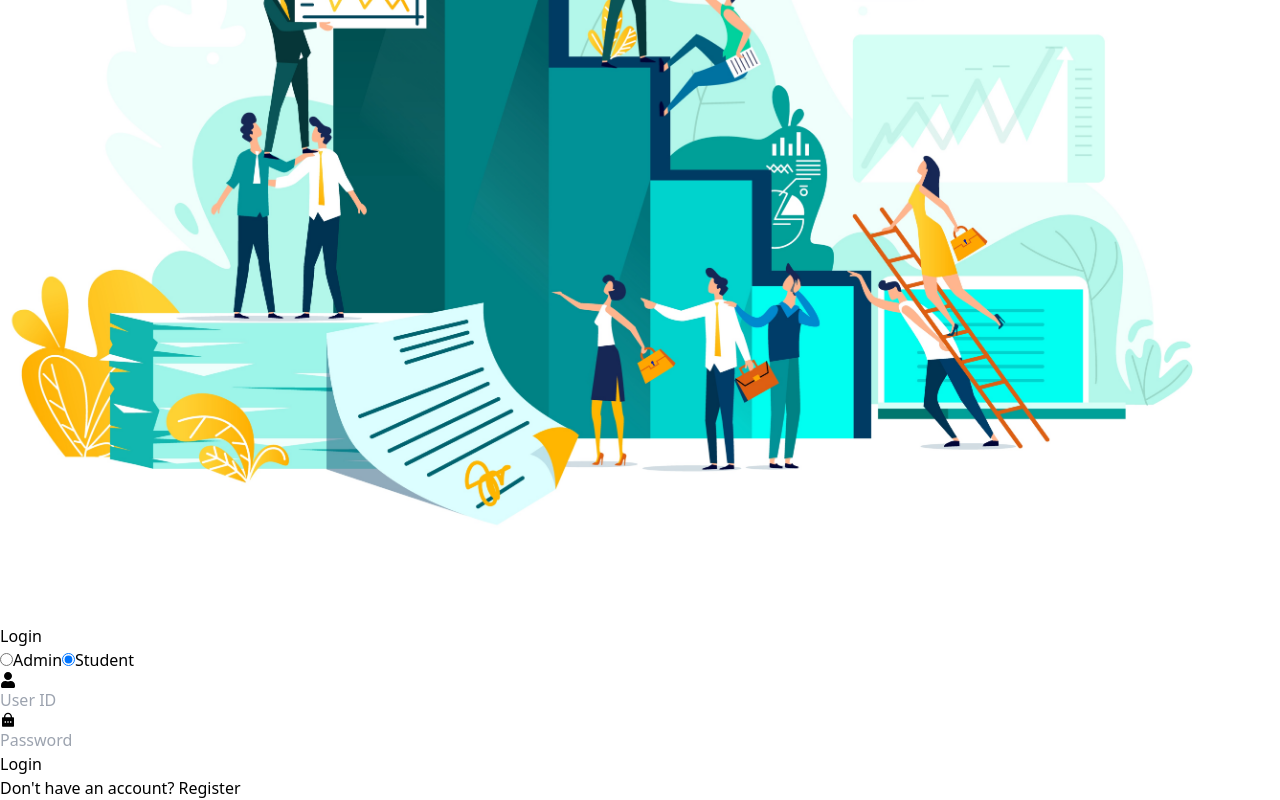
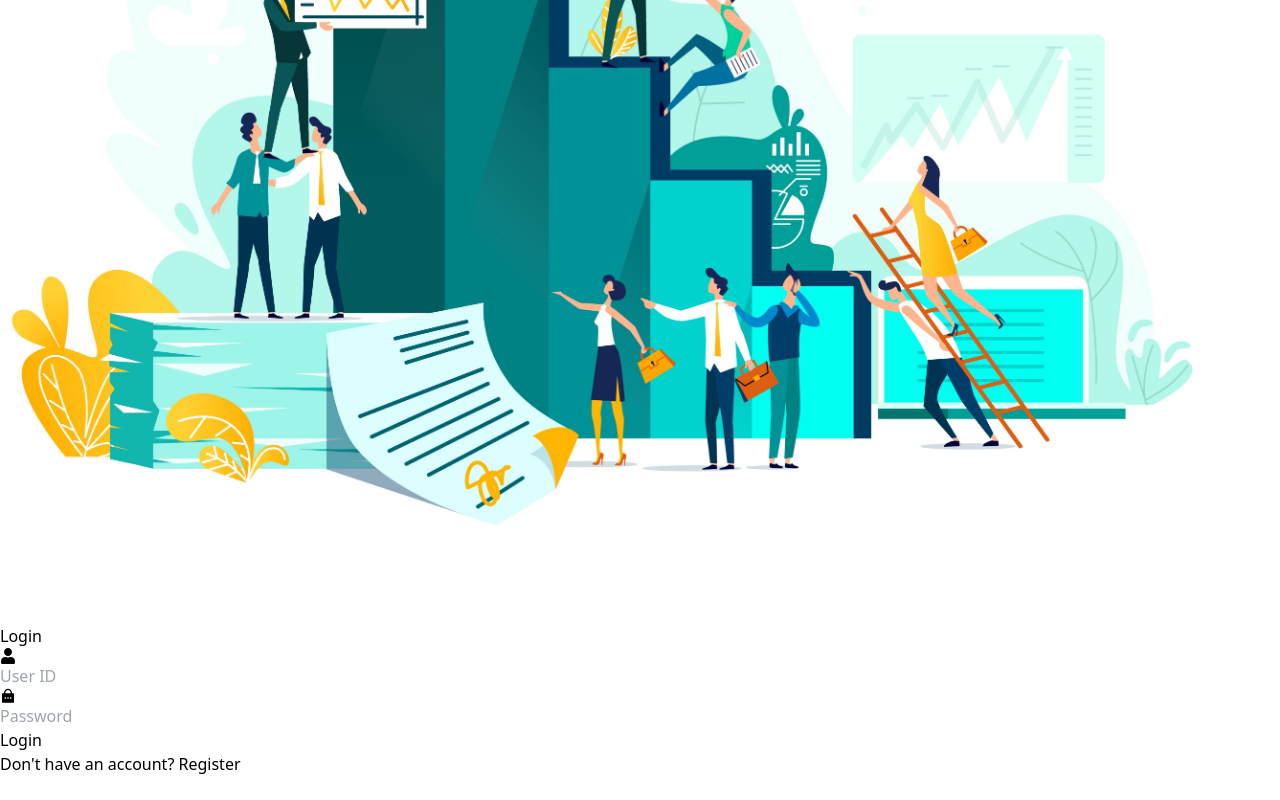
Before and after one commit to raunak234362/Career-WBT, a React (Vite) app: page / in a window 1280 px wide. Shown: the part 496-1296 px from the top of the page. After the commit the page ends 1272 px from the top, so only its background shows below. Built offline with nearby package versions, Linux system fonts and the light colour scheme.

Commit message:
refactor: Remove commented out code in Login component

```diff
--- a/src/components/Login.jsx
+++ b/src/components/Login.jsx
@@ -61,7 +61,7 @@ const Login = () => {
       <div className='flex flex-col justify-center md:w-1/2 p-10'>
         <h1 className='text-3xl font-bold text-center mb-8'>Login</h1>
         <form onSubmit={handleLogin}>
-          <div className='role-selection mb-6'>
+          {/* <div className='role-selection mb-6'>
             <label className='mr-4'>
               <input
                 type='radio'
@@ -82,7 +82,7 @@ const Login = () => {
               />
               Student
             </label>
-          </div>
+          </div> */}
           <div className='mb-6'>
             <div className='flex items-center border-b border-gray-300 py-2'>
               <FaUser className='text-gray-500 mr-3' />
```
